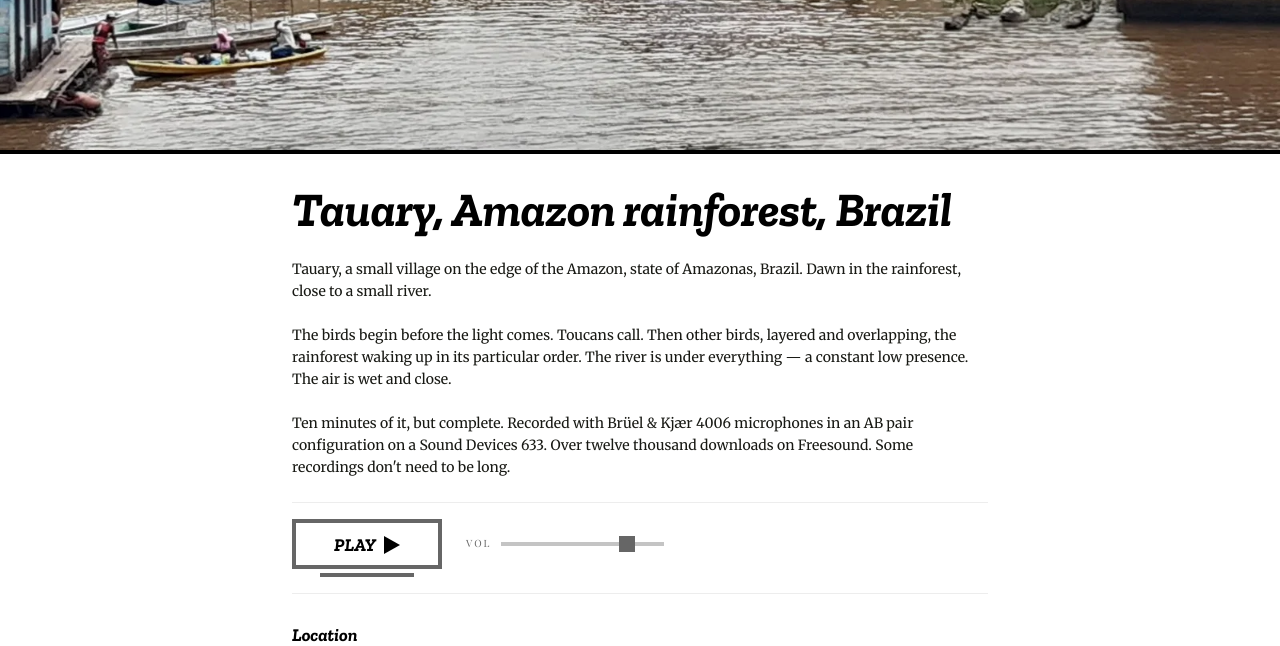
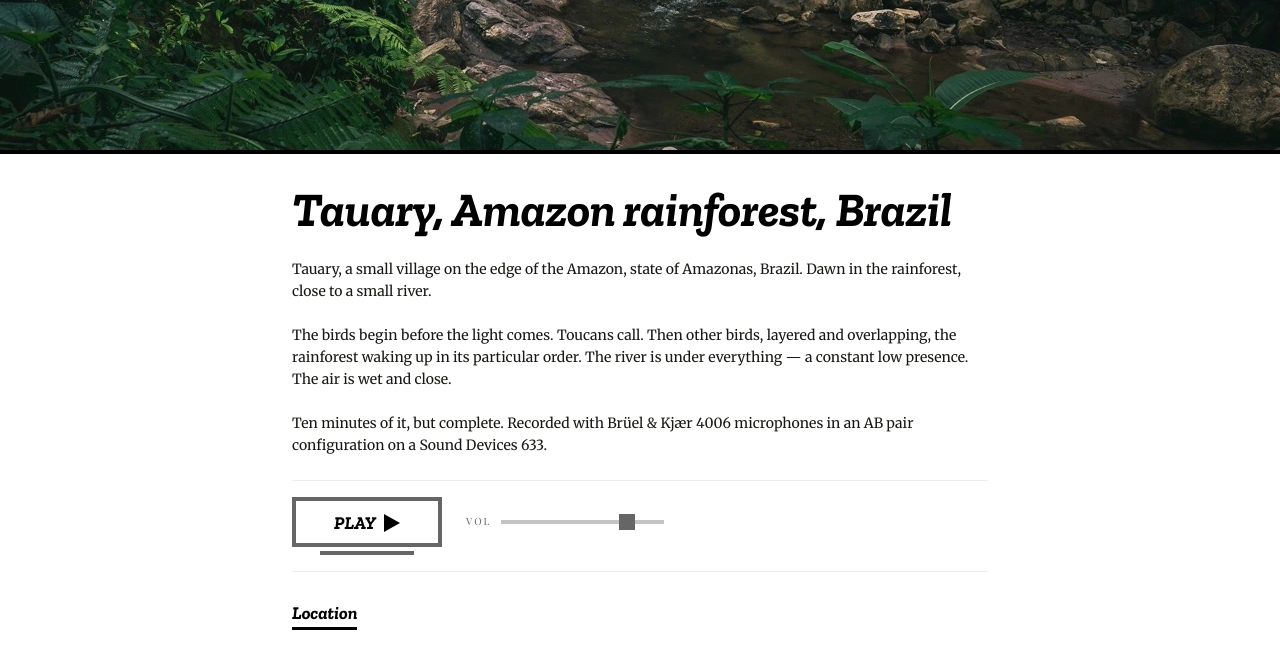
Before and after one commit to 3oheme/travelier, a Jekyll site: the page built from _places/tauary-amazon.md, in a window 1280 px wide and 900 px high, scrolled down 404 px, cut to the strip 0-646 px from the top of the window. Built offline with Jekyll 4.4.1, drawn with Linux system fonts in a browser that asks for light colours; comment, search, counter and statistics services are not loaded.

Commit message:
content(places): update photos and description for Tauary Amazon, Bushwick, Kanaalpark
Co-Authored-By: Claude Sonnet 4.6 <noreply@anthropic.com>

```diff
--- a/_places/tauary-amazon.md
+++ b/_places/tauary-amazon.md
@@ -6,7 +6,7 @@ description: |
 
   The birds begin before the light comes. Toucans call. Then other birds, layered and overlapping, the rainforest waking up in its particular order. The river is under everything — a constant low presence. The air is wet and close.
 
-  Ten minutes of it, but complete. Recorded with Brüel & Kjær 4006 microphones in an AB pair configuration on a Sound Devices 633. Over twelve thousand downloads on Freesound. Some recordings don't need to be long.
+  Ten minutes of it, but complete. Recorded with Brüel & Kjær 4006 microphones in an AB pair configuration on a Sound Devices 633.
 images:
   hero: /assets/places/tauary-amazon/hero.webp
   thumb: /assets/places/tauary-amazon/thumb.webp
```
Also changed, not shown: assets/places/bushwick-brooklyn/hero.webp, assets/places/bushwick-brooklyn/thumb.webp, assets/places/kanaalpark-den-bosch/hero.webp, assets/places/kanaalpark-den-bosch/thumb.webp, assets/places/tauary-amazon/hero.webp, assets/places/tauary-amazon/thumb.webp, changelog.md.
